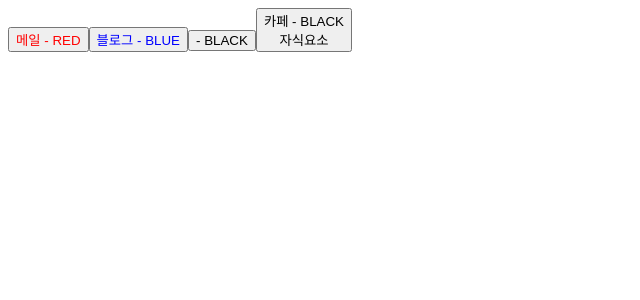
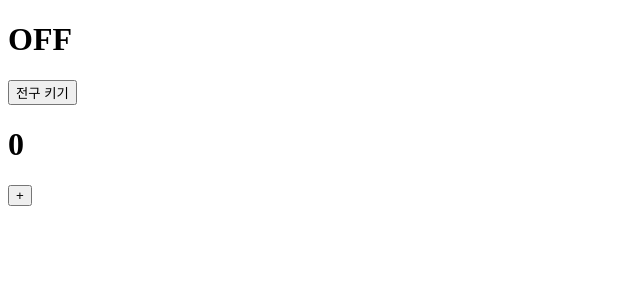
Before and after one commit to cktmddus11/react_study, a React (Vite) app in the folder section05/: page / in a window 1280 px wide. Shown: the top 300 px of the page, without its empty margins (0-640 px from the left). Built offline with nearby package versions, Linux system fonts and the light colour scheme.

Commit message:
State로 상태 관리하기

```diff
--- a/section05/src/App.jsx
+++ b/section05/src/App.jsx
@@ -1,54 +1,36 @@
-import './App.css'
-import Header from './components/Header'; // EJS는 원래 확장자를 jsx 를
-                                              // 필수로 써야하는데
-                                              // vite는 이를 자동으로 처리해줌.
-import Main from './components/Main';
-import Footer from './components/Footer';
-import Button from './components/Button'
+import './App.css';
+import { useState } from "react";
+
+function App() {
+  // const state = useState(4);
+  // console.log(state); /* {0 : undefined 초기값,
+  //                         1  function() state를 변환하는 함수, 상태변환하는 함수}
+  //                     */
+  const [count, setCount] = useState(0);
+  const [light, setLight] = useState("OFF");
+  console.log(count);
 
 
-//컴포넌트 생성시  함수표현식 모두 가능.
-// 또는 클래스도가능한데 코드양이 늘기 때문에 비추
-// 컴포넌트 첫글자 대문자 필수.
-function App() {
-  const buttonProps = {
-      text : "메일",
-      color : "red",
-      a : 1,
-      b : 2
-  };
-  const buttonProps2 = {
-    text : "블로그",
-    color : "blue",
-    a : 1,
-    b : 2
-};
   return (
-    // 컴포넌트 안에 컴포넌트. 같이 랜더링됨. 부모,자식 컴포넌트. 계층구조
-    // App 컴포넌트를 항상 부모로 두고 하위로 자식 컴포넌트가 있는 구조.
-    // 관례상 APP이 루트로 쓴다.
     <>
-    {
-    /* <Header/>
-    <Main />
-    <Footer /> */}
+      <div>
+        <h1>{light}</h1>
+        <button onClick={() => {
+          setLight(light === 'ON' ? "OFF" : "ON");
+        }}>전구 {light === 'ON' ? "끄기" : "키기"}</button>
+      </div>
+      <div>
+        <h1>{count}</h1>
+        <button onClick={() => {
+          setCount(count + 1);
+        }}>+</button>
 
-      {/* props 를 계속 이어서 쓰지말고 객체를 전달하기 */}
-{/*
-      <Button text={"메일"} color={"red"}/>
-      <Button text={"블로그"} color={"blue"}/>
-      <Button text={"카페"}/> */}
-
-      <Button {...buttonProps}/>
-      <Button {...buttonProps2}/>
-      <Button />
-      <Button text="카페">
-          <div>자식요소</div>
-      </Button>
-
-
+        {/** Q.그냥 이런 상태감지 javascript로 처리하면 안되는건가?
+         *    그럼 버튼 컴포넌트 자체가 리렌더링이 되는게 아님 값만 바뀌는거임
+         *  그래서 화면에서 변화가 없을거
+        */}
+      </div>
     </>
   )
 }
-// html 을 반환하는 function 을 컴포넌트라고 부름
-export default App
+export default App;
```
Also changed, not shown: 2 other files (tests, documents, lock files or other folders).
